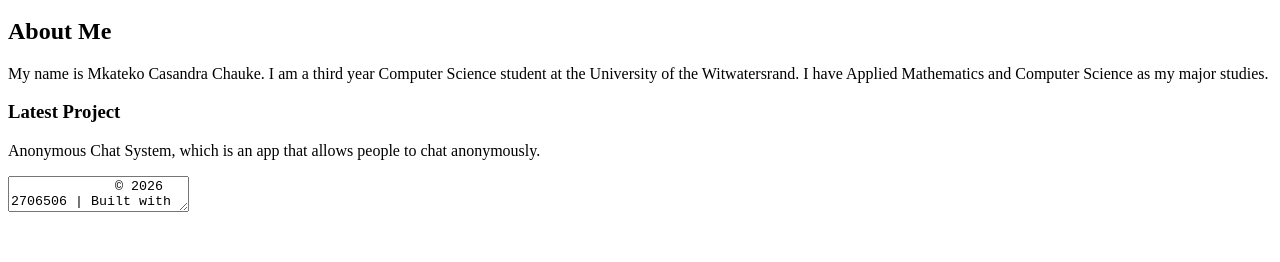
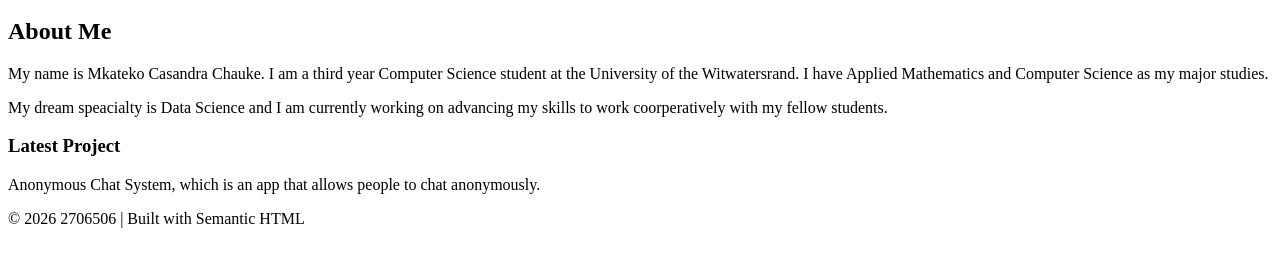
Before and after one commit to MkatekoCass/2706506-portfolio, a plain HTML site: page index.html in a window 1280 px wide. Shown: the part 136-398 px from the top of the page. Drawn offline with Linux system fonts and the light colour scheme.

```diff
--- a/index.html
+++ b/index.html
@@ -22,6 +22,7 @@
         <section>
             <h2>About Me</h2>
             <p>My name is Mkateko Casandra Chauke. I am a third year Computer Science student at the University of the Witwatersrand. I have Applied Mathematics and Computer Science as my major studies.</p>
+            <p>My dream speacialty is Data Science and I am currently working on advancing my skills to work coorperatively with my fellow students.</p>
         </section>
         <article>
             <h3>Latest Project</h3>
@@ -29,9 +30,7 @@
         </article>
     </main>
     <footer>
-        <textarea>
              © 2026 2706506 | Built with Semantic HTML
-        </textarea>
     </footer>
 
 </body>
```
